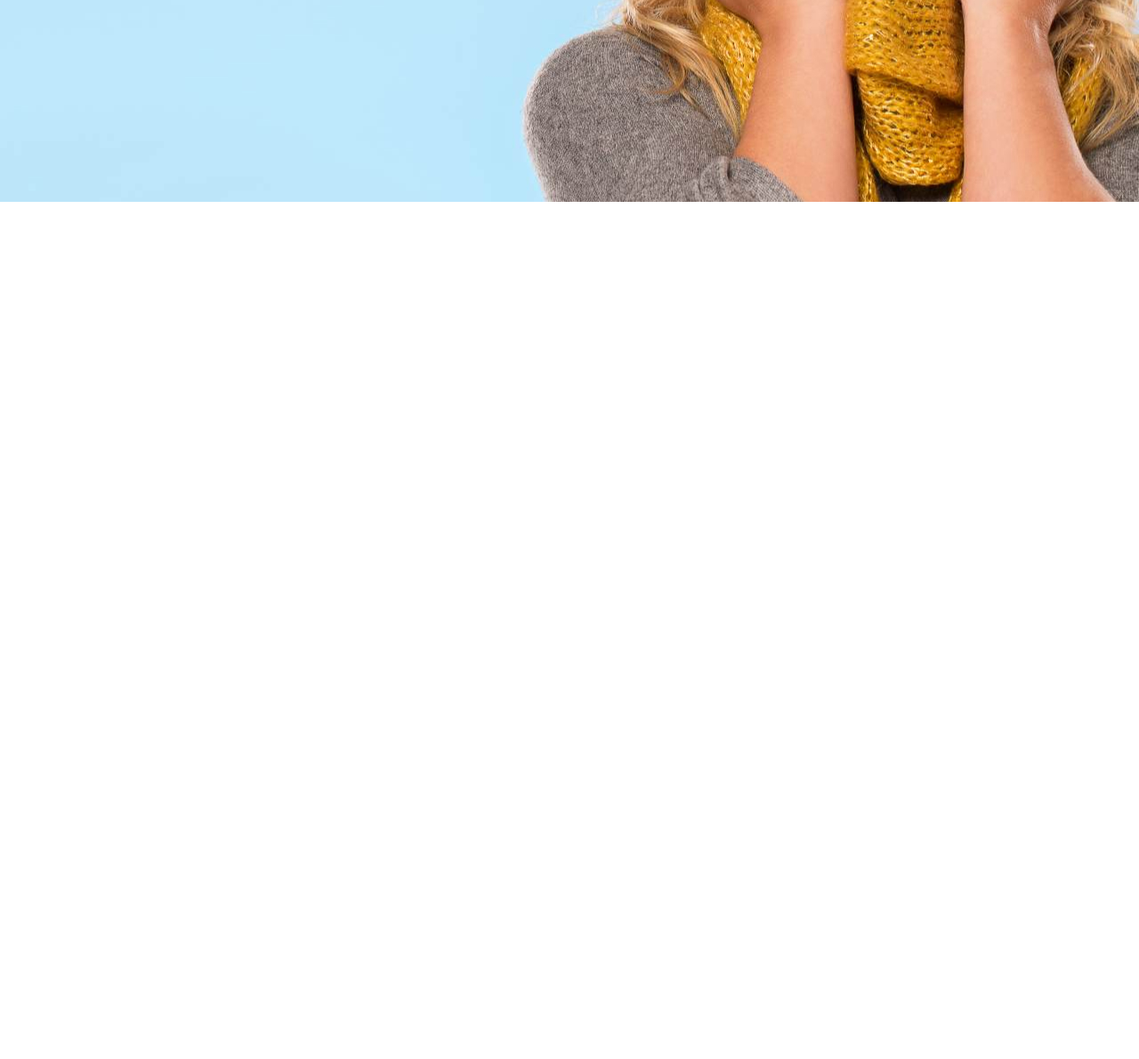
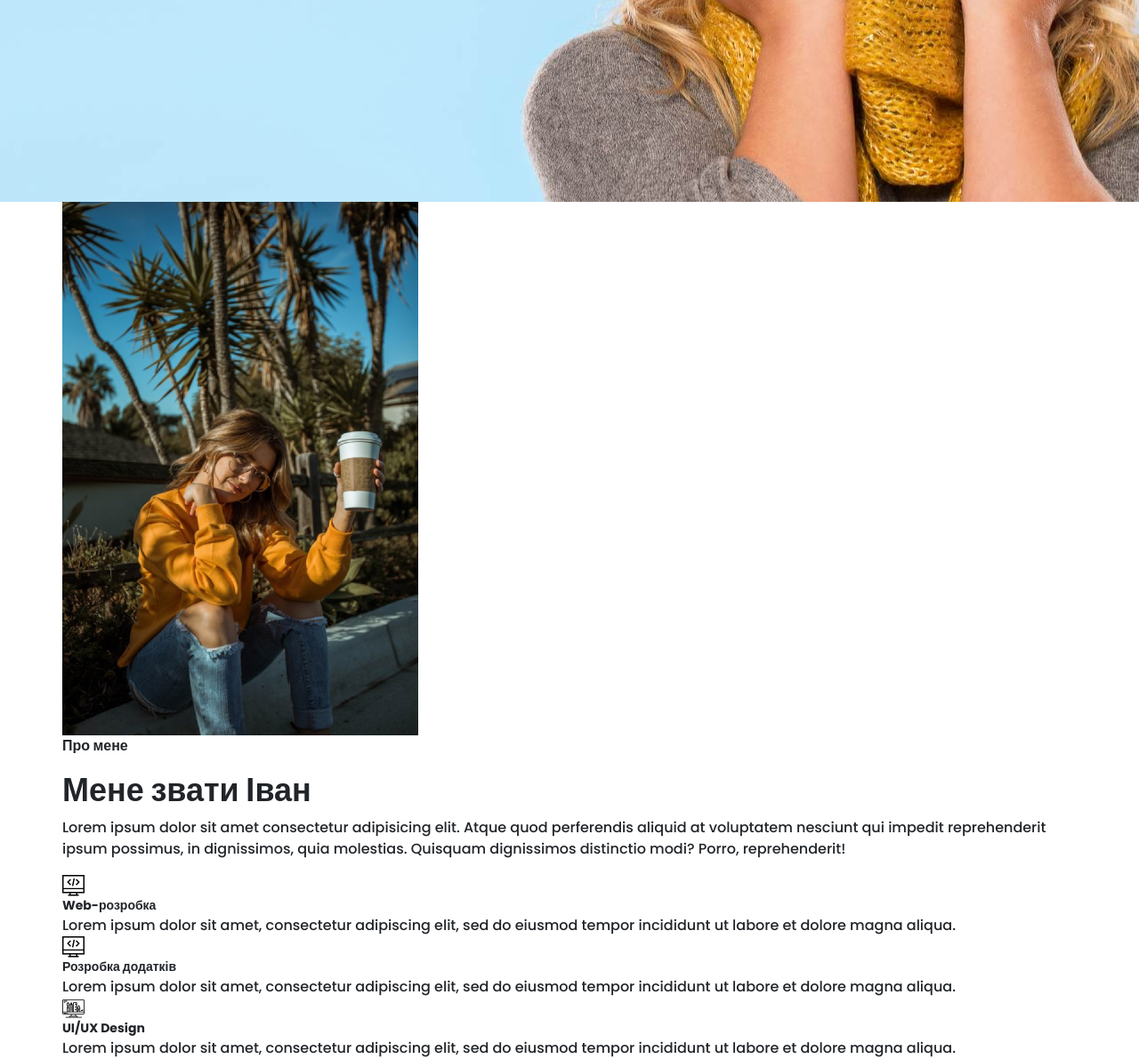
Before and after one commit to ivanstruchuk93/First-Portfolio, a website: page src/index.html in a window 1280 px wide. Shown: the part 573-1764 px from the top of the page at 89% size. Before the commit the page ends 800 px from the top, so only its background shows below. Drawn offline with Linux system fonts and the light colour scheme.

Commit message:
next part

```diff
--- a/src/index.html
+++ b/src/index.html
@@ -111,6 +111,65 @@
     </div>
 </section>
 
+<section class="about">
+    <div class="container">
+        <div class="about__wrapper">
+            <img src="img/main_photo.jpg" alt="photo" class="about__photo">
+            <div class="about__descr">
+                <h2 class="title title_fz16 about__title">
+                    Про мене
+                </h2>
+                <div class="title title_fz36 about__subtitle">Мене звати Іван</div>
+                <div class="divider"></div>
+                <p class="about__text">Lorem ipsum dolor sit amet consectetur adipisicing elit.
+                Atque quod perferendis aliquid at voluptatem nesciunt qui impedit reprehenderit ipsum possimus,
+                in dignissimos, quia molestias. Quisquam dignissimos distinctio modi? Porro, reprehenderit!</p>
+            </div>
+            <div class="about__skills">
+                <div class="about__skills-item">
+                    <div>
+                        <img src="icons/about_me/web_development.svg" alt="web-dev">
+                    </div>
+                    <div>
+                        <div class="title title_fz14">
+                            Web-розробка
+                        </div>
+                        <div class="about__skills-text">
+                            Lorem ipsum dolor sit amet, consectetur adipiscing elit, sed do eiusmod tempor incididunt ut labore et dolore magna aliqua.
+                        </div>
+                    </div>
+                </div>
+                <div class="about__skills-item">
+                    <div>
+                        <img src="icons/about_me/web_development.svg" alt="web-dev">
+                    </div>
+                    <div>
+                        <div class="title title_fz14">
+                            Розробка додатків
+                        </div>
+                        <div class="about__skills-text">
+                            Lorem ipsum dolor sit amet, consectetur adipiscing elit, sed do eiusmod tempor incididunt ut labore et dolore magna aliqua.
+                        </div>
+                    </div>
+                </div>
+                <div class="about__skills-item">
+                    <div>
+                        <img src="icons/about_me/design.svg" alt="web-dev">
+                    </div>
+                    <div>
+                        <div class="title title_fz14">
+                            UI/UX Design
+                        </div>
+                        <div class="about__skills-text">
+                            Lorem ipsum dolor sit amet, consectetur adipiscing elit, sed do eiusmod tempor incididunt ut labore et dolore magna aliqua.
+                        </div>
+                    </div>
+                </div>
+            </div>
+        </div>
+    </div>
+</section>
+
 
 
 
--- a/src/sass/blocks/_menu.scss
+++ b/src/sass/blocks/_menu.scss
@@ -17,6 +17,9 @@
 	span.long {
 		width: 36px;
 	}
+}
+.sidepanel {
+	position: fixed;
 }
 
 .menu {
--- a/src/sass/blocks/_title.scss
+++ b/src/sass/blocks/_title.scss
@@ -10,6 +10,9 @@
 		font-size: 16px;
 		line-height: 24px;
 	}
+	&_fz36 {
+		font-size: 36px;
+	}
 	&_fz48 {
 		font-size: 48px;
 	}
```
Also changed, not shown: dist/css/style.min.css, dist/index.html.
